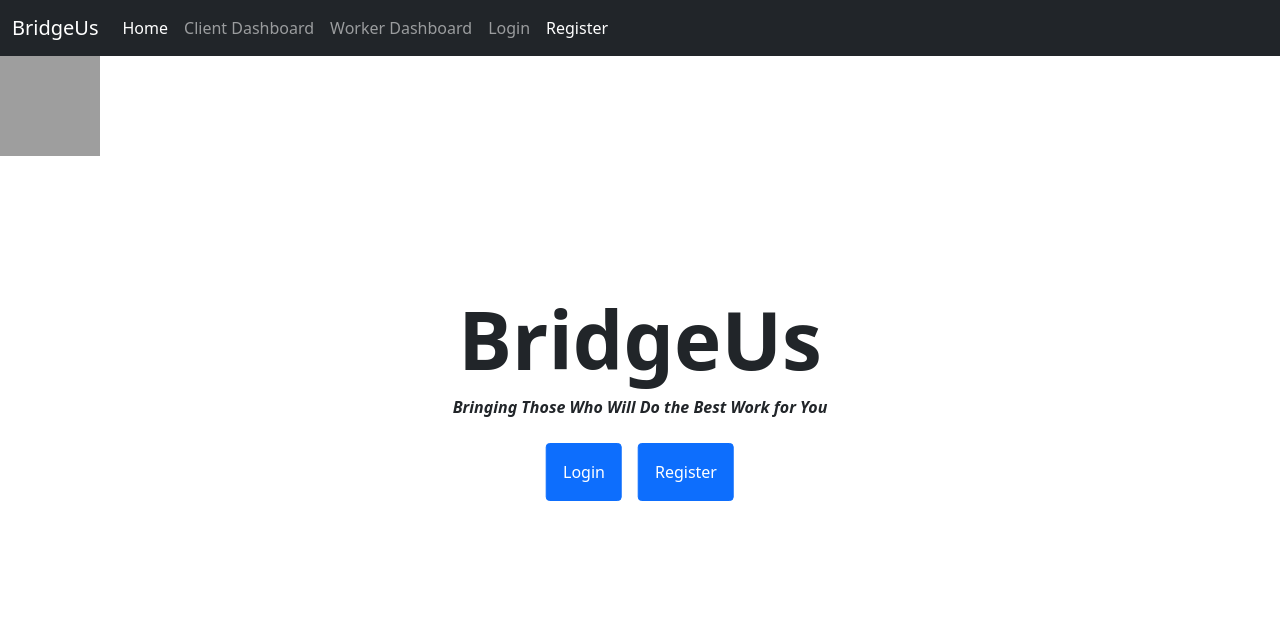
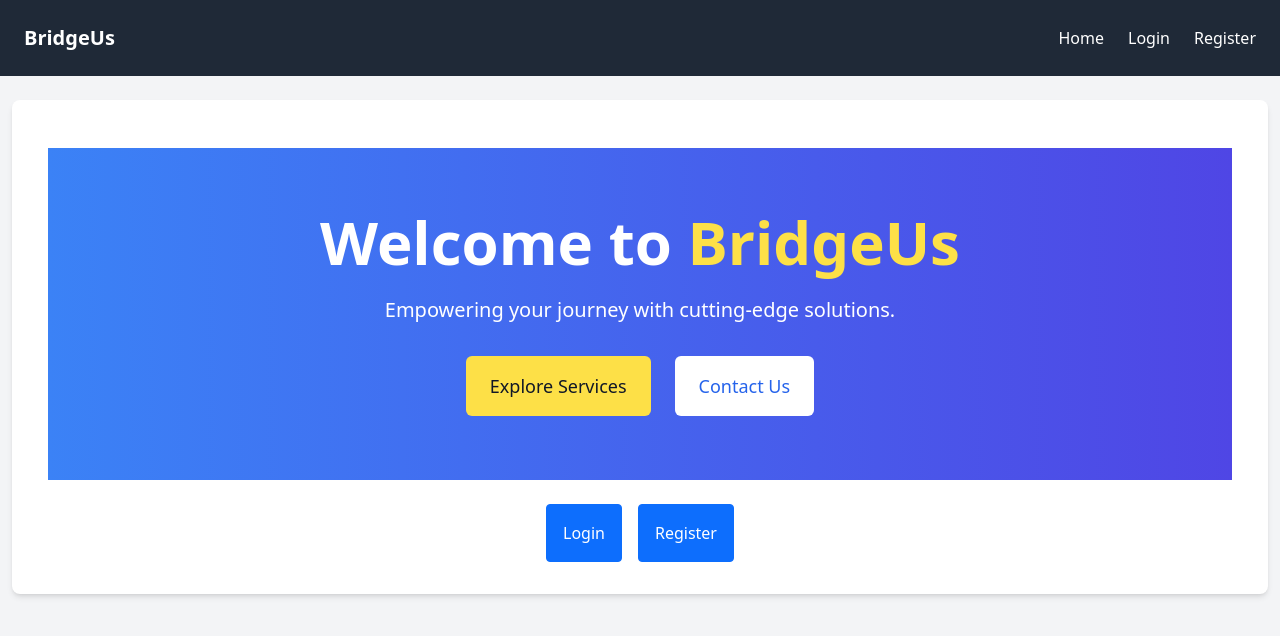
Before and after one commit to Fred-ricky/David-app, a Django app: page / in a window 1280 px wide. Shown: the top 636 px of the page. Run offline with Django 5.2, Linux system fonts and the light colour scheme; parts of the project's set-up code (start-up, migrations or seed data) failed here and were passed over; some libraries are stand-ins or nearby versions; grey boxes are pictures that could not be loaded.

Commit message:
'modifications'

```diff
--- a/DaCom/DaCrm/models.py
+++ b/DaCom/DaCrm/models.py
@@ -12,7 +12,7 @@ class Client(models.Model):
     user = models.OneToOneField(CustomUser, on_delete=models.CASCADE, related_name='client')
     company_name = models.CharField(max_length=100, verbose_name='Company Name')
     state = models.CharField(max_length=100)
-    lga = models.CharField(max_length=100)
+    LGA = models.CharField(max_length=100)
     phone_number = models.CharField(max_length=15, default='', verbose_name='Phone Number')
 
     def __str__(self):
@@ -25,7 +25,7 @@ class Client(models.Model):
 class Worker(models.Model):
     user = models.OneToOneField(CustomUser, on_delete=models.CASCADE, related_name='worker')
     state = models.CharField(max_length=100)
-    lga = models.CharField(max_length=100)
+    LGA = models.CharField(max_length=100)
     phone_number = models.CharField(max_length=15, verbose_name='Phone Number')
 
     def __str__(self):
--- a/DaCom/DaCrm/urls.py
+++ b/DaCom/DaCrm/urls.py
@@ -7,7 +7,7 @@ urlpatterns = [
      path('client-dashboard/', views.client_dashboard, name='client_dashboard'),
      path('worker-dashboard/', views.worker_dashboard, name='worker_dashboard'),
      path('not_authorized/', views.not_authorized_view, name='not_authorized'),
-     #path('logout/', views.logout_user, name='logout'),
+     path('logout/', views.logout_view, name='logout'),
      path('register/', views.register_page, name='register'),
 
 ]
--- a/DaCom/DaCrm/views.py
+++ b/DaCom/DaCrm/views.py
@@ -1,4 +1,4 @@
-from django.shortcuts import render, redirect
+from django.shortcuts import render, redirect, get_object_or_404
 from django.contrib.auth import authenticate, login, logout
 from .forms import CustomUserCreationForm
 from .models import Client, Worker, Assignment, CustomUser
@@ -7,13 +7,10 @@ from django.contrib.auth.decorators import login_required
 from django.db.utils import IntegrityError
 
 
+
 def home(request):
     return render(request, 'home.html')
 
-
-from django.contrib.auth.decorators import login_required
-from django.shortcuts import render, get_object_or_404
-from .models import Client, Assignment
 
 @login_required
 def client_dashboard(request):
@@ -29,10 +26,6 @@ def client_dashboard(request):
     else:
         return render(request, 'not_authorized.html')
 
-
-from django.contrib.auth.decorators import login_required
-from django.shortcuts import render, get_object_or_404
-from .models import Client, Assignment
 
 @login_required
 def worker_dashboard(request):
@@ -114,3 +107,8 @@ def loginView(request):
         form = AuthenticationForm()
 
     return render(request, 'login.html', {'form': form})
+
+
+def logout_view(request):
+    logout(request)
+    return redirect('home')
--- a/DaCom/templates/base.html
+++ b/DaCom/templates/base.html
@@ -6,18 +6,26 @@
     <title>BridgeUs</title>
     <meta name="description" content="">
     <meta name="viewport" content="width=device-width, initial-scale=1">
+
+    <!-- Bootstrap CSS -->
     <link href="https://cdn.jsdelivr.net/npm/bootstrap@5.0.2/dist/css/bootstrap.min.css" rel="stylesheet" integrity="sha384-EVSTQN3/azprG1Anm3QDgpJLIm9Nao0Yz1ztcQTwFspd3yD65VohhpuuCOmLASjC" crossorigin="anonymous">
+
+    <!-- Tailwind CSS -->
+    <script src="https://cdn.tailwindcss.com"></script>
 </head>
-<body>
+<body class="bg-gray-100">
+
     {% include "navbar.html" %}
 
-    {% include "background.html" %}
-
+    <!-- Main Content -->
     <div class="container mt-4">
-        {% block content %}
-        {% endblock %}
+        <div class="p-6 bg-white rounded-lg shadow-md">
+            {% block content %}
+            {% endblock %}
+        </div>
     </div>
 
+    <!-- Bootstrap JS -->
     <script src="https://cdn.jsdelivr.net/npm/bootstrap@5.0.2/dist/js/bootstrap.bundle.min.js" integrity="sha384-MrcW6ZMFYlzcLA8Nl+NtUVF0sA7MsXsP1UyJoMp4YLEuNSfAP+JcXn/tWtIaxVXM" crossorigin="anonymous"></script>
 </body>
 </html>
--- a/DaCom/templates/home.html
+++ b/DaCom/templates/home.html
@@ -2,13 +2,30 @@
 
 {% block content %}
 
-<div class="position-absolute top-50 start-50 translate-middle text-center">
-    <h1 class="display-1 fw-bold">BridgeUs</h1>
-    <p class="fst-italic fw-bolder">Bringing Those Who Will Do the Best Work for You</p>
+<div class="container mt-4">
+    <div class="bg-gradient-to-r from-blue-500 to-indigo-600 text-white py-16">
+        <div class="container mx-auto px-6 lg:px-20 text-center">
+            <h1 class="text-4xl md:text-6xl font-bold leading-tight mb-6">
+                Welcome to <span class="text-yellow-300">BridgeUs</span>
+            </h1>
+            <p class="text-lg md:text-xl mb-8">
+                Empowering your journey with cutting-edge solutions.
+            </p>
+            <div class="flex flex-col md:flex-row justify-center gap-4">
+                <a href="#services" class="px-6 py-3 bg-yellow-300 text-gray-900 rounded-md text-lg font-medium hover:bg-yellow-400 transition">
+                    Explore Services
+                </a>
+                <a href="#contact" class="px-6 py-3 bg-white text-blue-600 rounded-md text-lg font-medium hover:bg-gray-100 transition">
+                    Contact Us
+                </a>
+            </div>
+        </div>
+    </div>
+</div>
+
     <div class="d-flex justify-content-center mt-3">
         <a href="{% url 'login' %}" class="btn btn-primary m-2 p-3">Login</a>
         <a href="{% url 'register' %}" class="btn btn-primary m-2 p-3">Register</a>
     </div>
-</div>
 
 {% endblock %}
--- a/DaCom/templates/navbar.html
+++ b/DaCom/templates/navbar.html
@@ -1,27 +1,57 @@
-<nav class="navbar navbar-expand-lg navbar-dark bg-dark">
-  <div class="container-fluid">
-      <a class="navbar-brand" href="#">BridgeUs</a>
-      <button class="navbar-toggler" type="button" data-bs-toggle="collapse" data-bs-target="#navbarSupportedContent" aria-controls="navbarSupportedContent" aria-expanded="false" aria-label="Toggle navigation">
-          <span class="navbar-toggler-icon"></span>
+<nav class="bg-gray-800 text-white">
+  <div class="container mx-auto flex items-center justify-between py-4 px-6">
+      <!-- Logo -->
+      <a href="#" class="text-xl font-bold hover:text-gray-300">
+          BridgeUs
+      </a>
+
+      <!-- Mobile Menu Button -->
+      <button class="lg:hidden text-gray-300 focus:outline-none focus:ring-2 focus:ring-gray-500" id="menu-button">
+          <svg xmlns="http://www.w3.org/2000/svg" class="h-6 w-6" fill="none" viewBox="0 0 24 24" stroke="currentColor" stroke-width="2">
+              <path stroke-linecap="round" stroke-linejoin="round" d="M4 6h16M4 12h16m-7 6h7" />
+          </svg>
       </button>
-      <div class="collapse navbar-collapse" id="navbarSupportedContent">
-          <ul class="navbar-nav me-auto mb-2 mb-lg-0">
-              <li class="nav-item">
-                  <a class="nav-link active" aria-current="page" href="#">Home</a>
-              </li>
-              <li class="nav-item">
-                  <a class="nav-link" href="">Client Dashboard</a>
-              </li>
-              <li class="nav-item">
-                  <a class="nav-link" href="#">Worker Dashboard</a>
-              </li>
-              <li class="nav-item">
-                  <a class="nav-link" href="{% url 'login' %}">Login</a>
-              </li>
-              <li class="nav-item">
-                  <a class="nav-link active" href="#" tabindex="-1" aria-disabled="true">Register</a>
-              </li>
-          </ul>
+
+      <!-- Links -->
+      <div class="hidden lg:flex space-x-6" id="menu">
+          <a href="#" class="hover:text-gray-300">Home</a>
+
+          {% if user.is_authenticated %}
+              {% if user.client %}
+              <a href="#" class="hover:text-gray-300">Client Dashboard</a>
+              {% elif user.worker %}
+              <a href="#" class="hover:text-gray-300">Worker Dashboard</a>
+              {% endif %}
+              <a href="{% url 'logout' %}" class="hover:text-gray-300">Logout</a>
+          {% else %}
+              <a href="{% url 'login' %}" class="hover:text-gray-300">Login</a>
+          {% endif %}
+          <a href="{% url 'register' %}" class="hover:text-gray-300">Register</a>
       </div>
   </div>
+
+  <!-- Mobile Menu -->
+  <div class="hidden lg:hidden bg-gray-700 px-6 py-2 space-y-2" id="mobile-menu">
+      <a href="#" class="block hover:text-gray-300">Home</a>
+
+      {% if user.is_authenticated %}
+          {% if user.client %}
+          <a href="#" class="block hover:text-gray-300">Client Dashboard</a>
+          {% elif user.worker %}
+          <a href="#" class="block hover:text-gray-300">Worker Dashboard</a>
+          {% endif %}
+          <a href="{% url 'logout' %}" class="block hover:text-gray-300">Logout</a>
+      {% else %}
+          <a href="{% url 'login' %}" class="block hover:text-gray-300">Login</a>
+      {% endif %}
+      <a href="{% url 'register' %}" class="block hover:text-gray-300">Register</a>
+  </div>
 </nav>
+
+
+<script>
+  document.getElementById("menu-button").addEventListener("click", function () {
+      const menu = document.getElementById("mobile-menu");
+      menu.classList.toggle("hidden");
+  });
+</script>
--- a/DaCom/templates/package.json
+++ /dev/null
@@ -1,5 +0,0 @@
-{
-  "dependencies": {
-    "bootstrap": "^5.3.3"
-  }
-}
```
Also changed, not shown: DaCom/DaCrm/#.codiumai.toml (deleted, +0 -100 lines), DaCom/templates/client_dashboard.html (+15 -7 lines), DaCom/templates/login.html (+11 -4 lines), DaCom/templates/register.html (+12 -4 lines), DaCom/templates/worker_dashboard.html (+22 -7 lines), DaCom/DaCrm/migrations/0001_initial.py (deleted), DaCom/DaCrm/migrations/0002_client_phone_number.py (deleted), DaCom/DaCrm/migrations/0003_alter_assignment_options_alter_client_options_and_more.py (deleted), DaCom/db.sqlite3, DaCom/templates/package-lock.json (deleted).
